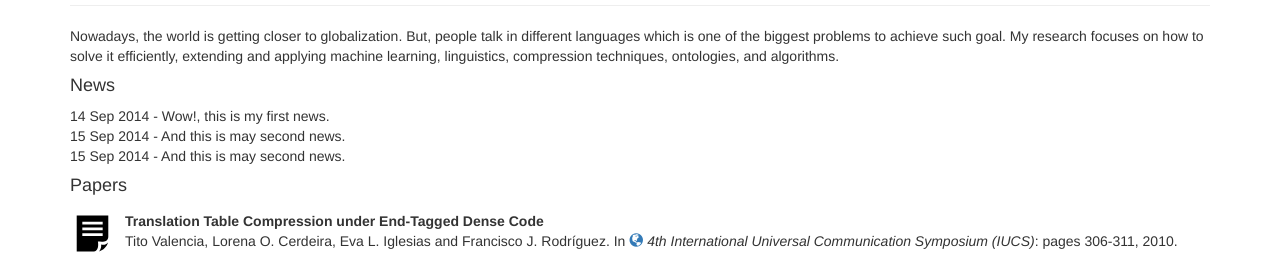
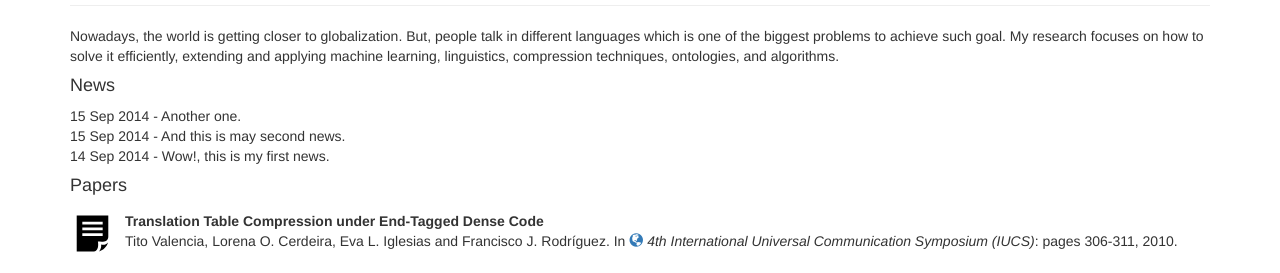
Before and after one commit to tvalreq/tvalreq.github.com, a Jekyll site: the page built from index.html, in a window 1280 px wide. Shown: the part 190-463 px from the top of the page. Built offline with Jekyll 4.4.1, drawn with Linux system fonts in a browser that asks for light colours; nearby versions of some CDN libraries.

Commit message:
minor bugs

```diff
--- a/_data/news-list.yml
+++ b/_data/news-list.yml
@@ -8,4 +8,4 @@
 
 - date: 2014-09-15 14:25:00
   content: >
-    And this is may second news.
+    Another one.
--- a/index.html
+++ b/index.html
@@ -18,7 +18,7 @@ description: Tito Valencia's Homepage
 	<div class="col-xs-12 col-sm-12 col-md-12 col-lg-12">
 		<section id="news">
 			<h4>News</h4>
-			{% for news in site.data.news-list | sort_by: 'date' %}
+			{% for news in site.data.news-list reversed | sort_by: 'date' %}
 				<article>{{ news.date | date_to_string }} - {{ news.content }}</article>
 			{% endfor %}
 		</section><!--/news-->
```
